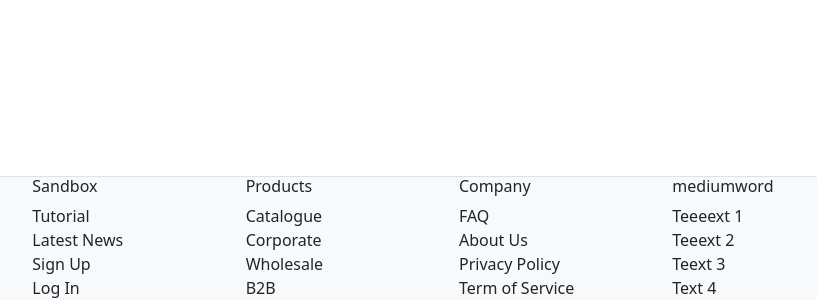
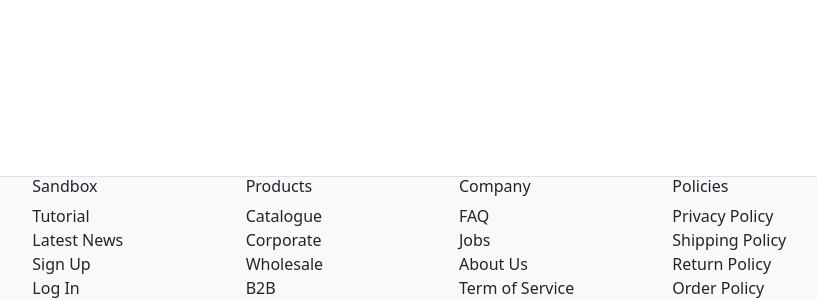
Before and after one commit to tom-saetran/sandbox, a React (Create React App) app: page / in a window 1280 px wide. Shown: the part 679-979 px from the top of the page, without its empty margins (193-1010 px from the left). Built offline with nearby package versions, Linux system fonts and the light colour scheme.

Commit message:
finiesh footer for now

```diff
--- a/src/components/Footer.jsx
+++ b/src/components/Footer.jsx
@@ -50,29 +50,31 @@ class Footer extends React.Component {
                         <Router.Link to="/faq" className="footer-link">
                             FAQ
                         </Router.Link>
+                        <Router.Link to="/jobs" className="footer-link">
+                            Jobs
+                        </Router.Link>
                         <Router.Link to="/about" className="footer-link">
                             About Us
-                        </Router.Link>
-                        <Router.Link to="/privacy" className="footer-link">
-                            Privacy Policy
                         </Router.Link>
                         <Router.Link to="/tos" className="footer-link">
                             Term of Service
                         </Router.Link>
                     </Col>
                     <Col xs={{ span: 6 }} sm={{ span: 5 }} md={{ span: 2 }} className="mt-3 mt-md-0 d-flex flex-column">
-                        <h6>mediumword</h6>
-                        <Router.Link to="/" className="footer-link">
-                            Teeeext 1
+                        <Router.Link to="/policy" className="footer-link">
+                            <h6>Policies</h6>
                         </Router.Link>
-                        <Router.Link to="/" className="footer-link">
-                            Teeext 2
+                        <Router.Link to="/policy/privacy" className="footer-link">
+                            Privacy Policy
                         </Router.Link>
-                        <Router.Link to="/" className="footer-link">
-                            Teext 3
+                        <Router.Link to="/policy/shipping" className="footer-link">
+                            Shipping Policy
                         </Router.Link>
-                        <Router.Link to="/" className="footer-link">
-                            Text 4
+                        <Router.Link to="/policy/return" className="footer-link">
+                            Return Policy
+                        </Router.Link>
+                        <Router.Link to="/policy/order" className="footer-link">
+                            Order Policy
                         </Router.Link>
                     </Col>
                 </Row>
```
